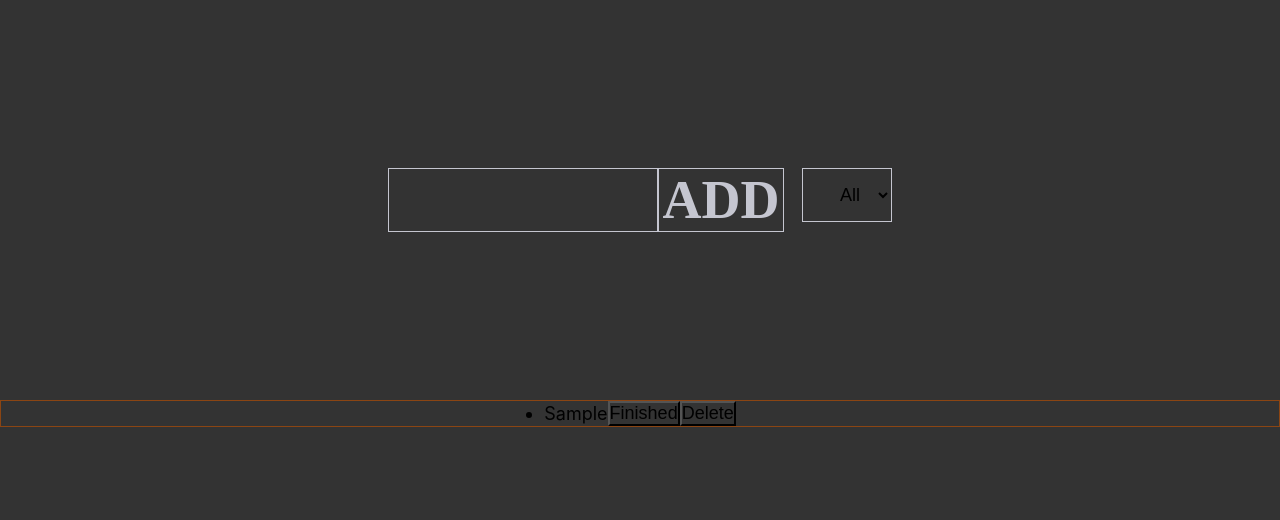
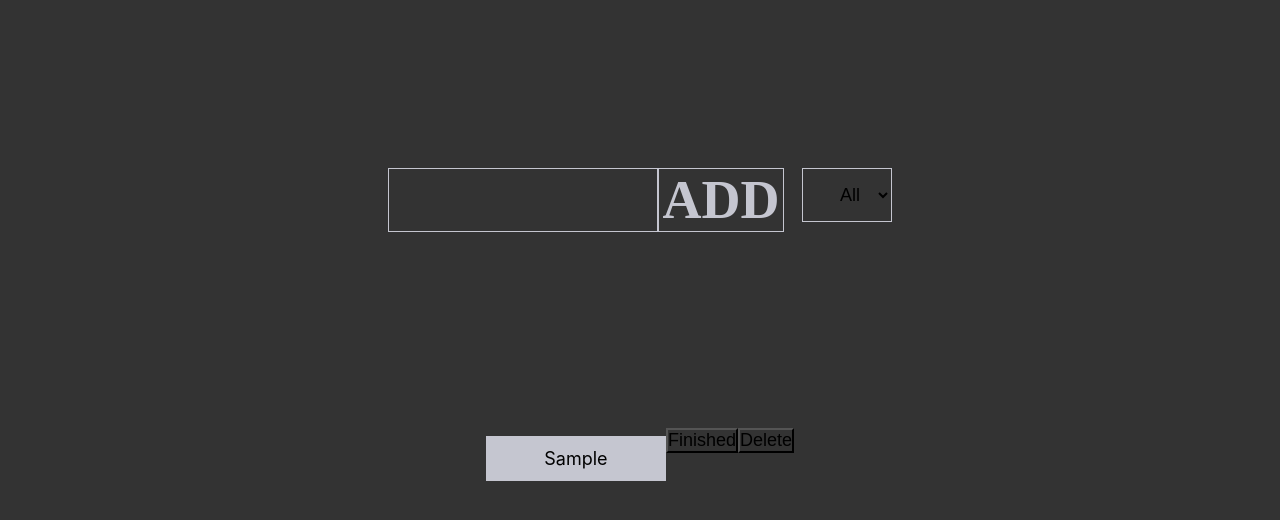
Before and after one commit to Gregory-Alexander-Bertrand/React-todo-list, a React (Create React App) app: page / in a window 1280 px wide. Both pictures are taken after typing "Sample" into the empty fields and a click on the button "ADD". Shown: the top 520 px of the page. Built offline with nearby package versions, Linux system fonts and the light colour scheme; a web font is replaced by a local one.

Commit message:
final push of day

```diff
--- a/src/App.css
+++ b/src/App.css
@@ -67,9 +67,37 @@ form {
 }
 
 .todo {
-    border: 1px solid saddlebrown;
     display: flex;
     align-items: center;
     justify-content: center;
+}
 
+.todo-item {
+    background-color: #c5c6d0;
+    display: flex;
+    align-items: center;
+    justify-content: center;
+    margin-top: 2em;
+    width: 10rem;
+    height: 2.5rem;
+    text-align: center;
+    list-style-type: none;
+    animation: fadeIn linear 2s;
+    -webkit-animation: fadeIn linear 2s;
 }
+
+
+.todo-btn {
+    animation: fadeIn linear 2s;
+    -webkit-animation: fadeIn linear 2s;
+}
+
+.todo-btn-2 {
+    animation: fadeIn linear 2s;
+    -webkit-animation: fadeIn linear 2s;
+}
+
+@keyframes fadeIn {
+    0% {opacity: 0;}
+    100% {opacity: 1;}
+}
```
